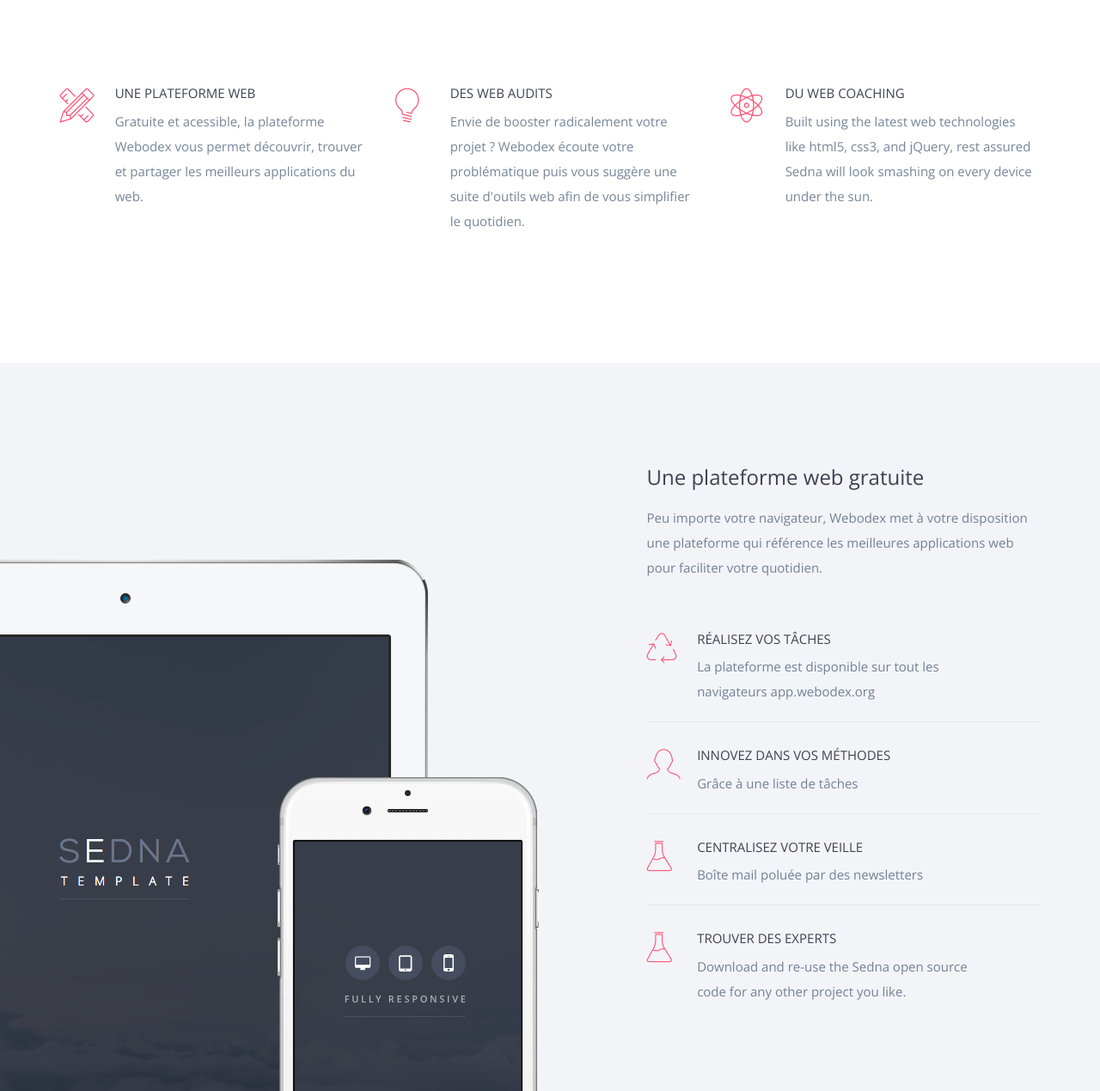
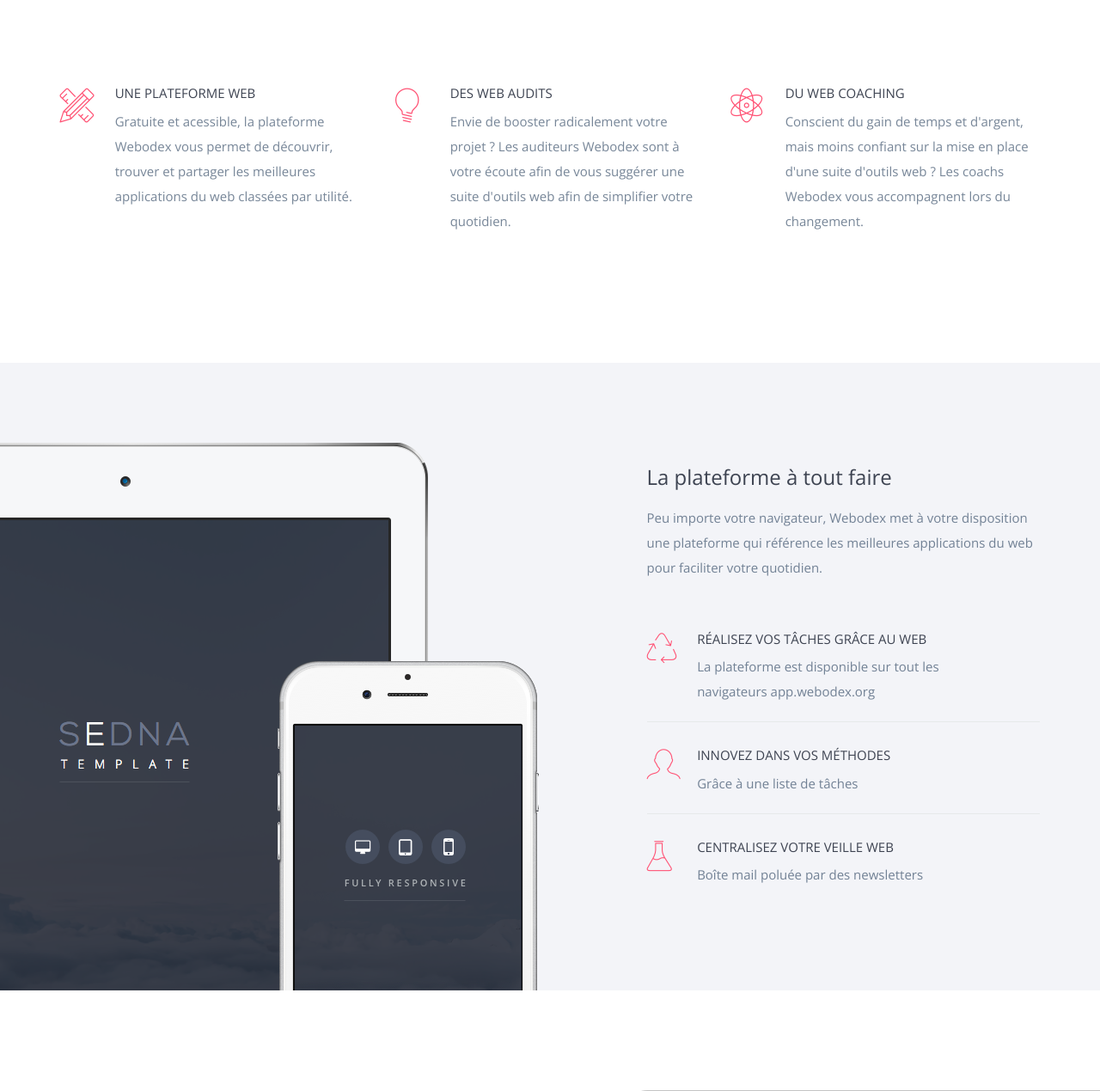
Before and after one commit to Webodex/webodex.github.io-old, a plain HTML site: page index.html in a window 1280 px wide. Shown: the part 780-2049 px from the top of the page at 86% size. Drawn offline with nearby package versions, Linux system fonts and the light colour scheme; a script that the page names is missing.

Commit message:
Changer les textes #4

```diff
--- a/index.html
+++ b/index.html
@@ -23,6 +23,16 @@
     <link rel="stylesheet" href="bower_components/animate.css/animate.min.css">
     <link rel="stylesheet" href="http://maxcdn.bootstrapcdn.com/font-awesome/4.3.0/css/font-awesome.min.css">
     <script src="js/vendor/modernizr-2.8.3-respond-1.4.2.min.js"></script>
+    <!--Start of Zopim Live Chat Script-->
+    <script type="text/javascript">
+    window.$zopim||(function(d,s){var z=$zopim=function(c){
+    z._.push(c)},$=z.s=
+    d.createElement(s),e=d.getElementsByTagName(s)[0];z.set=function(o){z.set.
+    _.push(o)};z._=[];z.set._=[];$.async=!0;$.setAttribute('charset','utf-8');
+    $.src='//v2.zopim.com/?3OTCMlZQ9zCDsqAyjsMZFvxTaGDcUvR5';z.t=+new Date;$.
+    type='text/javascript';e.parentNode.insertBefore($,e)})(document,'script');
+    </script>
+    <!--End of Zopim Live Chat Script-->
 </head>
 
 <body id="top">
@@ -76,7 +86,7 @@
                     </div>
                     <div class="intro-content">
                         <h5>Une plateforme web</h5>
-                        <p>Gratuite et acessible, la plateforme Webodex vous permet découvrir, trouver et partager les meilleurs applications du web.</p>
+                        <p>Gratuite et acessible, la plateforme Webodex vous permet de découvrir, trouver et partager les meilleures applications du web classées par utilité.</p>
                     </div>
                 </div>
                 <div class="col-md-4 intro-feature">
@@ -85,7 +95,7 @@
                     </div>
                     <div class="intro-content">
                     <h5>Des Web Audits</h5>
-                        <p>Envie de booster radicalement votre projet ? Webodex écoute votre problématique puis vous suggère une suite d'outils web afin de vous simplifier le quotidien.</p>
+                        <p>Envie de booster radicalement votre projet ? Les auditeurs Webodex sont à votre écoute afin de vous suggérer une suite d'outils web afin de simplifier votre quotidien.</p>
                     </div>
                 </div>
                 <div class="col-md-4 intro-feature">
@@ -94,7 +104,7 @@
                     </div>
                     <div class="intro-content last">
                         <h5>Du Web Coaching</h5>
-                        <p>Built using the latest web technologies like html5, css3, and jQuery, rest assured Sedna will look smashing on every device under the sun.</p>
+                        <p>Conscient du gain de temps et d'argent, mais moins confiant sur la mise en place d'une suite d'outils web ? Les coachs Webodex vous accompagnent lors du changement.</p>
                     </div>
                 </div>
             </div>
@@ -106,15 +116,15 @@
             <div class="row">
                 <div class="col-md-5 col-md-offset-7">
                     <div class="feature-list">
-                        <h3>Une plateforme web gratuite</h3>
-                        <p>Peu importe votre navigateur, Webodex met à votre disposition une plateforme qui référence les meilleures applications web pour faciliter votre quotidien.</p>
+                        <h3>La plateforme à tout faire</h3>
+                        <p>Peu importe votre navigateur, Webodex met à votre disposition une plateforme qui référence les meilleures applications du web pour faciliter votre quotidien.</p>
                         <ul class="features-stack">
                             <li class="feature-item">
                                 <div class="feature-icon">
                                     <span data-icon="&#xe03e;" class="icon"></span>
                                 </div>
                                 <div class="feature-content">
-                                    <h5>Réalisez vos tâches</h5>
+                                    <h5>Réalisez vos tâches grâce au web</h5>
                                     <p>La plateforme est disponible sur tout les navigateurs app.webodex.org</p>
                                 </div>
                             </li>
@@ -132,17 +142,8 @@
                                     <span data-icon="&#xe03c;" class="icon"></span>
                                 </div>
                                 <div class="feature-content">
-                                    <h5>Centralisez votre veille</h5>
+                                    <h5>Centralisez votre veille web</h5>
                                     <p>Boîte mail poluée par des newsletters </p>
-                                </div>
-                            </li>
-                            <li class="feature-item">
-                                <div class="feature-icon">
-                                    <span data-icon="&#xe03c;" class="icon"></span>
-                                </div>
-                                <div class="feature-content">
-                                    <h5>Trouver des experts</h5>
-                                    <p>Download and re-use the Sedna open source code for any other project you like.</p>
                                 </div>
                             </li>
                         </ul>
@@ -280,17 +281,17 @@
                         <ul class="slides">
                             <li>
                                 <div class="avatar"><img src="img/avatar.jpg" alt="Sedna Testimonial Avatar"></div>
-                                <h2>"Lorem ipsum dolor sit amet, nullam lucia nisi."</h2>
+                                <h2>"C'est fou ce que l'on peut faire avec un navigateur web de nos jours ! Webodex nous a remis à jour"</h2>
                                 <p class="author">Peter Finlan, Product Designer.</p>
                             </li>
                             <li>
                                 <div class="avatar"><img src="img/mani.jpg" alt="Sedna Testimonial Avatar"></div>
-                                <h2>"Nunc vel maximus purus. Nullam ac urna ornare."</h2>
+                                <h2>"Le Google de la productivité"</h2>
                                 <p class="author">Manoela Ilic, Founder @ Codrops.</p>
                             </li>
                             <li>
                                 <div class="avatar"><img src="img/130.jpg" alt="Sedna Testimonial Avatar"></div>
-                                <h2>"Nullam ac urna ornare, ultrices nisl ut, lacinia nisi."</h2>
+                                <h2>"Le succès de Webodex est basé sur votre réussite"</h2>
                                 <p class="author">Blaz Robar, Pixel Guru</p>
                             </li>
                         </ul>
@@ -304,7 +305,7 @@
         <div class="container">
             <div class="row">
                 <div class="col-md-6 col-md-offset-3">
-                    <h3>Professionnels, nous vous contactons</h3>
+                    <h3>Professionnels, rentrons en contact</h3>
                     <p>Renseignez nous de vos coordonnées, et nous vous contacterons au plus vite<br/>
                     Ceci n'est pas une newsletter !</p>
                     <form class="signup-form" action="#" method="POST" role="form">
@@ -355,7 +356,7 @@
                 </div>
                 <div class="social-share">
                     <p>Webodex sur les réseaux sociaux</p>
-                    <a href="https://twitter.com/peterfinlan" class="twitter-share"><i class="fa fa-twitter"></i></a> <a href="#" class="facebook-share"><i class="fa fa-facebook"></i></a>
+                    <a href="https://twitter.com/webodex" class="twitter-share"><i class="fa fa-twitter"></i></a> <a href="#" class="facebook-share"><i class="fa fa-facebook"></i></a>
                 </div>
             </div>
         </div>
@@ -370,14 +371,14 @@
     <script src="js/jquery.flexslider-min.js"></script>
     <script src="bower_components/classie/classie.js"></script>
     <script src="bower_components/jquery-waypoints/lib/jquery.waypoints.min.js"></script>
-    <!-- Google Analytics: change UA-XXXXX-X to be your site's ID. -->
+    <!-- Google Analytics: change UA-XXXXX-X to be your site's ID.
     <script>
     (function(b,o,i,l,e,r){b.GoogleAnalyticsObject=l;b[l]||(b[l]=
     function(){(b[l].q=b[l].q||[]).push(arguments)});b[l].l=+new Date;
     e=o.createElement(i);r=o.getElementsByTagName(i)[0];
     e.src='//www.google-analytics.com/analytics.js';
     r.parentNode.insertBefore(e,r)}(window,document,'script','ga'));
-    ga('create','UA-XXXXX-X','auto');ga('send','pageview');
+    ga('create','UA-XXXXX-X','auto');ga('send','pageview');-->
     </script>
 </body>
 </html>
```
